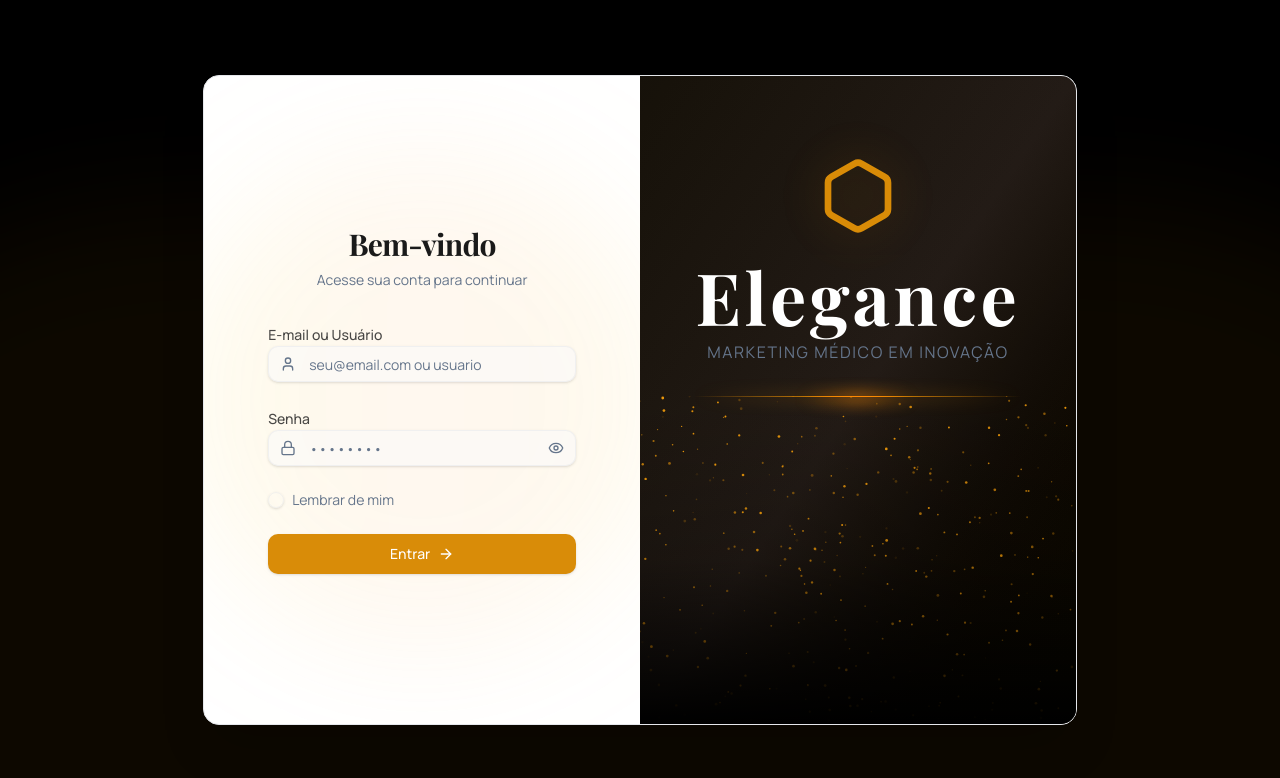
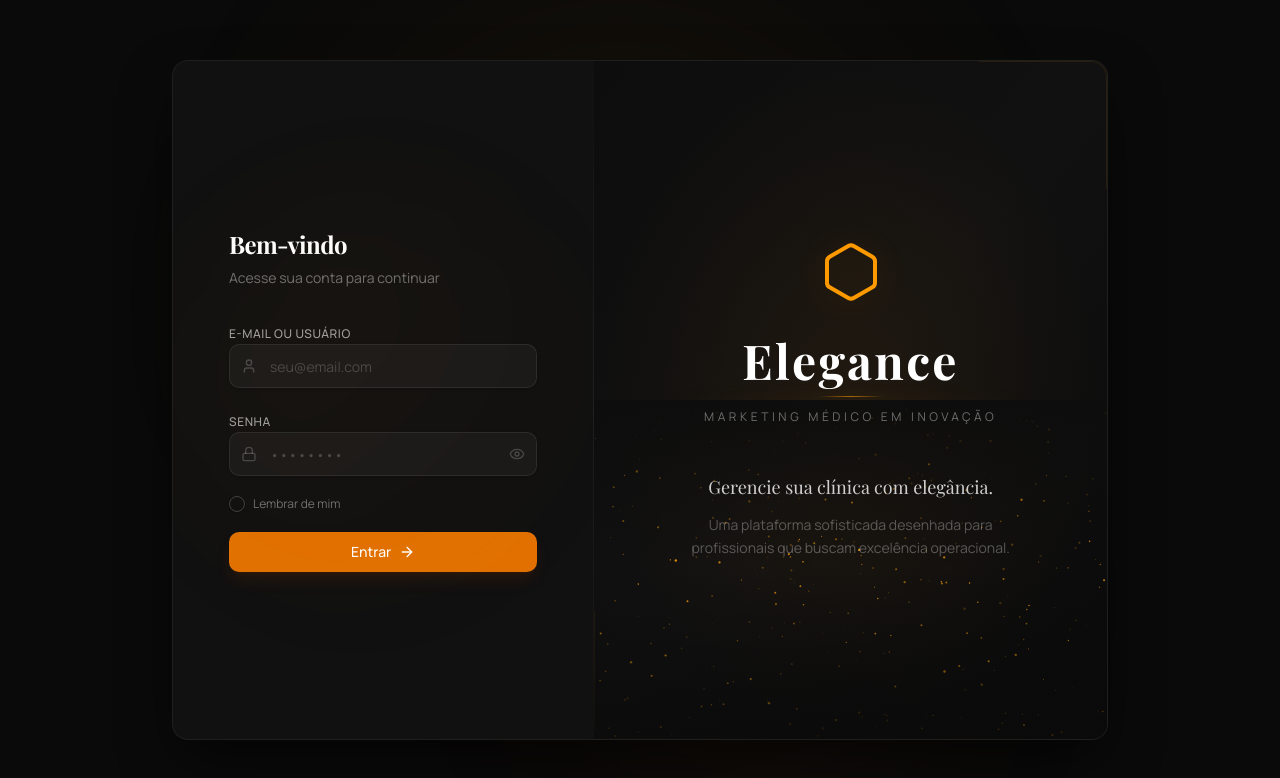
Before and after one commit to Plapada/Painel-CRM, a Next.js app: page /login in a window 1280 px wide. Shown: the top 778 px of the page. Built offline with nearby package versions, Linux system fonts and the light colour scheme; a web font is replaced by a local one.

Commit message:
feat(login): redesign login page with Stitch inspiration - forced dark mode, premium UI

```diff
--- a/src/app/login/page.tsx
+++ b/src/app/login/page.tsx
@@ -3,19 +3,24 @@ import { ElegancePanel } from "@/components/auth/ElegancePanel"
 
 export default function LoginPage() {
     return (
-        <div className="min-h-screen w-full flex items-center justify-center p-4 bg-black overflow-hidden relative dark">
-            {/* Background Glow */}
-            <div className="absolute -bottom-1/2 left-1/2 w-[150%] pointer-events-none z-0 -translate-x-1/2 opacity-30 blur-3xl bg-primary/20 h-[1000px] rounded-full"></div>
+        <div className="dark min-h-screen w-full flex items-center justify-center p-4 bg-[#0a0a0a] overflow-hidden relative">
+            {/* Ambient background glows */}
+            <div className="absolute top-0 left-1/4 w-[600px] h-[600px] bg-amber-500/5 rounded-full blur-[120px] pointer-events-none" />
+            <div className="absolute bottom-0 right-1/4 w-[400px] h-[400px] bg-orange-500/5 rounded-full blur-[100px] pointer-events-none" />
 
-            <div className="w-[90%] md:w-[80%] lg:w-[70%] max-w-5xl flex flex-col lg:flex-row h-auto lg:h-[650px] relative z-10 bg-card border rounded-2xl shadow-2xl overflow-hidden">
-                {/* Left Column: Form */}
-                <div className="w-full lg:w-1/2 px-4 sm:px-8 md:px-16 py-10 flex items-center justify-center relative overflow-hidden">
-                    <div className="absolute pointer-events-none w-[500px] h-[500px] bg-gradient-to-r from-yellow-300/10 via-orange-300/10 to-amber-300/10 rounded-full blur-3xl -z-10"></div>
+            <div className="w-[92%] md:w-[85%] lg:w-[75%] max-w-5xl flex flex-col lg:flex-row h-auto lg:h-[680px] relative z-10 bg-[#111111] border border-white/[0.06] rounded-2xl shadow-[0_25px_60px_-12px_rgba(0,0,0,0.7)] overflow-hidden">
+                {/* Left Column: Login Form */}
+                <div className="w-full lg:w-[45%] px-6 sm:px-10 md:px-14 py-12 flex flex-col items-center justify-center relative overflow-hidden">
+                    {/* Subtle glow behind form */}
+                    <div className="absolute top-1/2 left-1/2 -translate-x-1/2 -translate-y-1/2 w-[400px] h-[400px] bg-gradient-to-br from-amber-500/[0.04] via-orange-500/[0.02] to-transparent rounded-full blur-3xl pointer-events-none" />
                     <LoginForm />
                 </div>
 
+                {/* Divider */}
+                <div className="hidden lg:block w-px bg-gradient-to-b from-transparent via-white/[0.06] to-transparent" />
+
                 {/* Right Column: Elegance Panel */}
-                <div className="hidden lg:flex w-1/2 relative overflow-hidden">
+                <div className="hidden lg:flex flex-1 relative overflow-hidden">
                     <ElegancePanel />
                 </div>
             </div>
--- a/src/components/auth/ElegancePanel.tsx
+++ b/src/components/auth/ElegancePanel.tsx
@@ -5,54 +5,64 @@ import { SparklesCore } from "@/components/ui/sparkles"
 
 export function ElegancePanel() {
     return (
-        <div className="relative w-full h-full overflow-hidden bg-gradient-to-br from-neutral-950 via-neutral-900 to-black flex flex-col items-center justify-between">
-            {/* Background glow effect */}
-            <div className="absolute inset-0 bg-gradient-to-br from-amber-500/5 via-orange-500/5 to-yellow-500/5"></div>
+        <div className="relative w-full h-full overflow-hidden bg-gradient-to-br from-[#0d0d0d] via-[#111111] to-[#0a0a0a] flex flex-col items-center justify-center">
+            {/* Background radial glow */}
+            <div className="absolute inset-0 bg-[radial-gradient(ellipse_at_center,_rgba(217,119,6,0.08)_0%,_transparent_70%)]" />
+
+            {/* Decorative corner accents */}
+            <div className="absolute top-0 right-0 w-32 h-32 border-t border-r border-amber-500/10 rounded-tr-2xl" />
+            <div className="absolute bottom-0 left-0 w-32 h-32 border-b border-l border-amber-500/10 rounded-bl-2xl" />
 
             {/* Content */}
-            <div className="relative z-10 w-full h-full flex flex-col items-center pt-20">
-                <div className="flex flex-col items-center gap-6 px-8">
-                    {/* Trapezoid Icon */}
+            <div className="relative z-10 flex flex-col items-center gap-8 px-10 max-w-md text-center">
+                {/* Logo */}
                 <div className="relative">
-                        <Hexagon className="h-20 w-20 text-primary" strokeWidth={2} />
-                        <div className="absolute inset-0 h-20 w-20 text-primary opacity-30 blur-xl">
-                            <Hexagon className="h-20 w-20" strokeWidth={2} />
+                    <Hexagon className="h-16 w-16 text-amber-500" strokeWidth={1.5} />
+                    <div className="absolute inset-0 flex items-center justify-center">
+                        <Hexagon className="h-16 w-16 text-amber-500 opacity-20 blur-lg" strokeWidth={1.5} />
                     </div>
                 </div>
 
-                    {/* Title and Subtitle */}
-                    <div className="flex flex-col items-center gap-2">
-                        <h1 className="text-6xl md:text-7xl font-bold tracking-wider font-playfair text-white">
+                {/* Title */}
+                <div className="flex flex-col items-center gap-3">
+                    <h2 className="text-5xl font-bold tracking-wider font-playfair text-white">
                         Elegance
-                        </h1>
-                        <p className="text-base text-muted-foreground tracking-widest uppercase">
+                    </h2>
+                    <div className="w-16 h-[1px] bg-gradient-to-r from-transparent via-amber-500/60 to-transparent" />
+                    <p className="text-xs text-white/40 tracking-[0.3em] uppercase">
                         Marketing Médico em Inovação
+                    </p>
+                </div>
+
+                {/* Feature text */}
+                <div className="space-y-3 mt-4">
+                    <p className="text-lg font-playfair text-white/80 leading-relaxed">
+                        Gerencie sua clínica com elegância.
+                    </p>
+                    <p className="text-sm text-white/30 leading-relaxed">
+                        Uma plataforma sofisticada desenhada para profissionais que buscam excelência operacional.
                     </p>
                 </div>
             </div>
 
-                {/* Sparkles decoration below text - ONLY HERE */}
-                <div className="w-full flex-1 relative mt-8 min-h-[300px]">
+            {/* Sparkles decoration — bottom half */}
+            <div className="absolute bottom-0 left-0 right-0 h-1/2 pointer-events-none">
                 {/* Gradient lines */}
-                    <div className="absolute inset-x-20 top-0 bg-gradient-to-r from-transparent via-amber-500 to-transparent h-[2px] w-3/4 blur-sm mx-auto left-0 right-0" />
-                    <div className="absolute inset-x-20 top-0 bg-gradient-to-r from-transparent via-amber-500 to-transparent h-px w-3/4 mx-auto left-0 right-0" />
-                    <div className="absolute inset-x-60 top-0 bg-gradient-to-r from-transparent via-orange-400 to-transparent h-[5px] w-1/4 blur-sm mx-auto left-0 right-0" />
-                    <div className="absolute inset-x-60 top-0 bg-gradient-to-r from-transparent via-orange-400 to-transparent h-px w-1/4 mx-auto left-0 right-0" />
+                <div className="absolute inset-x-0 top-0 mx-auto w-3/4 h-[2px] bg-gradient-to-r from-transparent via-amber-500/30 to-transparent blur-sm" />
+                <div className="absolute inset-x-0 top-0 mx-auto w-3/4 h-px bg-gradient-to-r from-transparent via-amber-500/40 to-transparent" />
 
-                    {/* Concentrated Sparkles - only below title */}
                 <SparklesCore
                     background="transparent"
-                        minSize={0.6}
-                        maxSize={1.4}
-                        particleDensity={400}
+                    minSize={0.4}
+                    maxSize={1.2}
+                    particleDensity={300}
                     className="w-full h-full"
                     particleColor="#f59e0b"
-                        speed={1}
+                    speed={0.8}
                 />
 
-                    {/* Radial gradient to fade edges */}
-                    <div className="absolute inset-0 w-full h-full bg-gradient-to-b from-transparent via-black/20 to-black"></div>
-                </div>
+                {/* Fade edges */}
+                <div className="absolute inset-0 bg-gradient-to-b from-[#0d0d0d] via-transparent to-[#0a0a0a]/80" />
             </div>
         </div>
     )
--- a/src/components/auth/LoginForm.tsx
+++ b/src/components/auth/LoginForm.tsx
@@ -1,7 +1,7 @@
 "use client"
 
 import { useState } from "react"
-import { Eye, EyeOff, User, Lock, ArrowRight } from "lucide-react"
+import { Eye, EyeOff, User, Lock, ArrowRight, Hexagon } from "lucide-react"
 import { supabase } from "@/lib/supabase"
 import { Button } from "@/components/ui/button"
 import { Input } from "@/components/ui/input"
@@ -96,35 +96,43 @@ export function LoginForm() {
     }
 
     return (
-        <div className="w-full max-w-md space-y-8 animate-in fade-in duration-700">
+        <div className="w-full max-w-sm space-y-8 animate-in fade-in duration-700">
+            {/* Logo + Header — visible on mobile, hidden on desktop (shown in panel) */}
+            <div className="flex flex-col items-center gap-4 lg:hidden">
+                <Hexagon className="h-10 w-10 text-amber-500" strokeWidth={1.5} />
+                <h1 className="text-2xl font-bold tracking-wider font-playfair text-white">
+                    CRM Elegance
+                </h1>
+            </div>
+
             {/* Header */}
-            <div className="text-center space-y-2">
-                <h1 className="text-3xl font-bold tracking-tight text-foreground font-playfair">
+            <div className="space-y-2">
+                <h2 className="text-2xl font-bold tracking-tight text-white font-playfair">
                     Bem-vindo
-                </h1>
-                <p className="text-muted-foreground text-sm">
+                </h2>
+                <p className="text-white/40 text-sm">
                     Acesse sua conta para continuar
                 </p>
             </div>
 
             {/* Login Form */}
             <Form {...form}>
-                <form onSubmit={form.handleSubmit(onSubmit)} className="space-y-6">
+                <form onSubmit={form.handleSubmit(onSubmit)} className="space-y-5">
                     <FormField
                         control={form.control}
                         name="identifier"
                         render={({ field }) => (
                             <FormItem>
-                                <FormLabel className="text-foreground/80">
+                                <FormLabel className="text-white/60 text-xs uppercase tracking-wider">
                                     E-mail ou Usuário
                                 </FormLabel>
                                 <FormControl>
-                                    <div className="relative group input-golden-glow rounded-lg">
-                                        <User className="absolute left-3 top-1/2 -translate-y-1/2 h-4 w-4 text-muted-foreground group-focus-within:text-primary transition-colors" />
+                                    <div className="relative group">
+                                        <User className="absolute left-3 top-1/2 -translate-y-1/2 h-4 w-4 text-white/20 group-focus-within:text-amber-500 transition-colors duration-300" />
                                         <Input
-                                            placeholder="seu@email.com ou usuario"
+                                            placeholder="seu@email.com"
                                             {...field}
-                                            className="pl-10 bg-background/50 border-border/50 focus:border-primary/50 transition-all duration-300"
+                                            className="pl-10 bg-white/[0.04] border-white/[0.08] text-white placeholder:text-white/20 focus:border-amber-500/50 focus:bg-white/[0.06] transition-all duration-300 h-11"
                                         />
                                     </div>
                                 </FormControl>
@@ -138,22 +146,22 @@ export function LoginForm() {
                         name="password"
                         render={({ field }) => (
                             <FormItem>
-                                <FormLabel className="text-foreground/80">
+                                <FormLabel className="text-white/60 text-xs uppercase tracking-wider">
                                     Senha
                                 </FormLabel>
                                 <FormControl>
-                                    <div className="relative group input-golden-glow rounded-lg">
-                                        <Lock className="absolute left-3 top-1/2 -translate-y-1/2 h-4 w-4 text-muted-foreground group-focus-within:text-primary transition-colors" />
+                                    <div className="relative group">
+                                        <Lock className="absolute left-3 top-1/2 -translate-y-1/2 h-4 w-4 text-white/20 group-focus-within:text-amber-500 transition-colors duration-300" />
                                         <Input
                                             type={showPassword ? "text" : "password"}
                                             placeholder="••••••••"
                                             {...field}
-                                            className="pl-10 pr-10 bg-background/50 border-border/50 focus:border-primary/50 transition-all duration-300"
+                                            className="pl-10 pr-10 bg-white/[0.04] border-white/[0.08] text-white placeholder:text-white/20 focus:border-amber-500/50 focus:bg-white/[0.06] transition-all duration-300 h-11"
                                         />
                                         <button
                                             type="button"
                                             onClick={() => setShowPassword(!showPassword)}
-                                            className="absolute right-3 top-1/2 -translate-y-1/2 text-muted-foreground hover:text-foreground transition-colors"
+                                            className="absolute right-3 top-1/2 -translate-y-1/2 text-white/20 hover:text-white/60 transition-colors"
                                         >
                                             {showPassword ? <EyeOff className="h-4 w-4" /> : <Eye className="h-4 w-4" />}
                                         </button>
@@ -164,6 +172,7 @@ export function LoginForm() {
                         )}
                     />
 
+                    <div className="flex items-center justify-between">
                         <FormField
                             control={form.control}
                             name="remember"
@@ -173,30 +182,31 @@ export function LoginForm() {
                                         <Checkbox
                                             checked={field.value}
                                             onCheckedChange={field.onChange}
-                                        className="border-border/50 data-[state=checked]:bg-primary data-[state=checked]:border-primary"
+                                            className="border-white/20 data-[state=checked]:bg-amber-600 data-[state=checked]:border-amber-600"
                                         />
                                     </FormControl>
-                                <FormLabel className="text-sm text-muted-foreground font-normal">
+                                    <FormLabel className="text-xs text-white/40 font-normal">
                                         Lembrar de mim
                                     </FormLabel>
                                 </FormItem>
                             )}
                         />
+                    </div>
 
                     {form.formState.errors.root && (
-                        <div className="text-sm text-destructive bg-destructive/10 p-3 rounded-lg border border-destructive/20 animate-in fade-in">
+                        <div className="text-sm text-red-400 bg-red-500/10 p-3 rounded-lg border border-red-500/20 animate-in fade-in">
                             {form.formState.errors.root.message}
                         </div>
                     )}
 
                     <Button
                         type="submit"
-                        className="w-full bg-primary hover:bg-primary/90 text-primary-foreground font-medium py-5 button-shimmer"
+                        className="w-full bg-amber-600 hover:bg-amber-700 text-white font-medium py-5 transition-all duration-300 shadow-lg shadow-amber-900/20 hover:shadow-amber-900/40"
                         disabled={isLoading}
                     >
                         {isLoading ? (
                             <div className="flex items-center gap-2">
-                                <div className="w-4 h-4 border-2 border-primary-foreground/30 border-t-primary-foreground rounded-full animate-spin" />
+                                <div className="w-4 h-4 border-2 border-white/30 border-t-white rounded-full animate-spin" />
                                 <span>Entrando...</span>
                             </div>
                         ) : (
```
Lines whose indentation alone changed are shown as unchanged.
